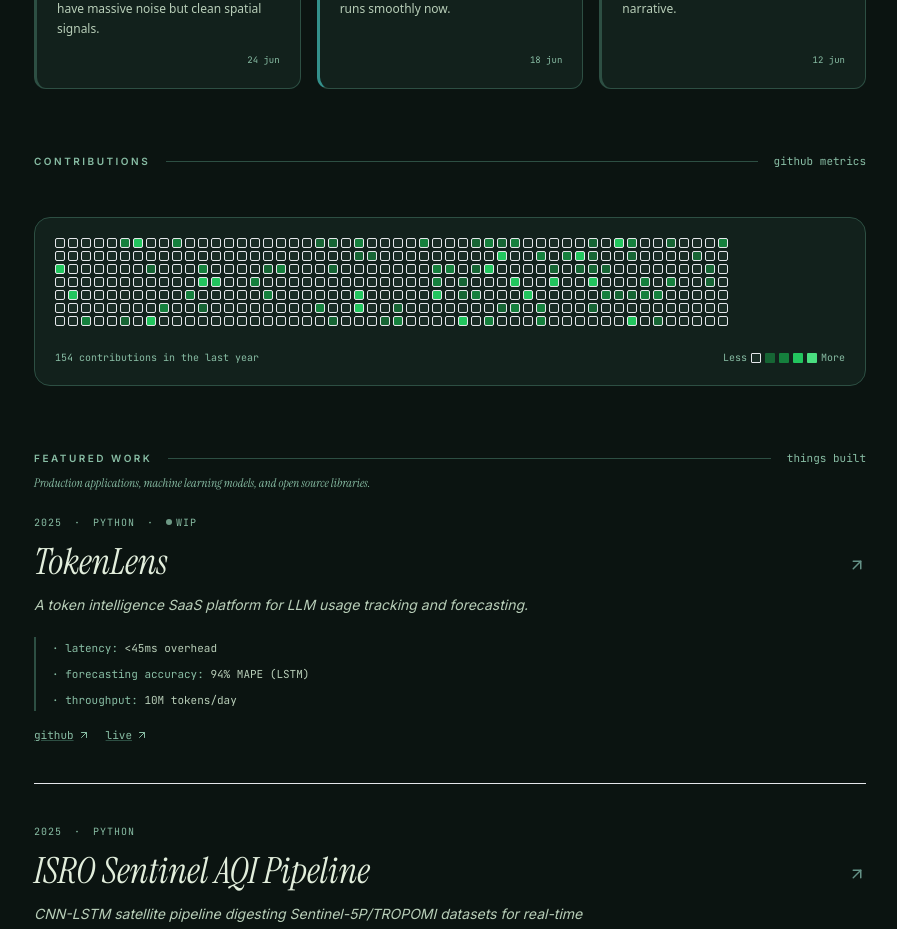
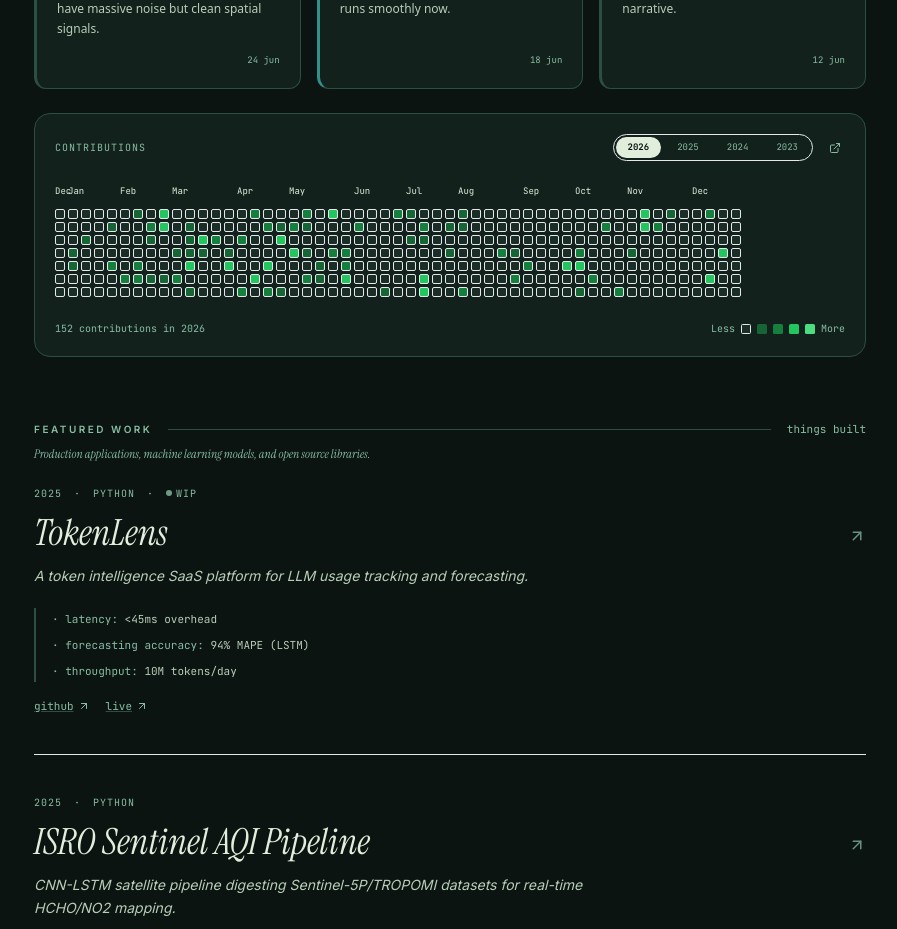
Before and after one commit to geetikavasistha-01/Geetika-s-Portfolio, a React (Vite) app in the folder frontend/: page / in a window 1280 px wide. Shown: the part 1140-2069 px from the top of the page, without its empty margins (190-1087 px from the left). Built offline with nearby package versions, Linux system fonts and the light colour scheme; no server answers; a web font is replaced by a local one.

Commit message:
feat: implement multi-year selector and precise month alignment on GitHub contribution heatmap

```diff
--- a/frontend/src/components/home/GitHubHeatmap.tsx
+++ b/frontend/src/components/home/GitHubHeatmap.tsx
@@ -4,68 +4,125 @@
 import { ExternalLink } from 'lucide-react';
 import { GitHubContributions } from '../../types';
 
-// Helper to generate 52 weeks of dummy contributions
-const generateMockContributions = (): GitHubContributions => {
+// Helper to generate contributions for a specific year
+const generateMockContributions = (year: number): GitHubContributions => {
   const weeks: GitHubContributions['weeks'] = [];
-  const today = new Date();
+  const start = new Date(year, 0, 1);
+  const end = new Date(year, 11, 31);
+
+  // Align start to the preceding Sunday
+  const startDay = start.getDay();
+  const startDate = new Date(start.getTime() - startDay * 24 * 60 * 60 * 1000);
+
+  // Align end to the succeeding Saturday
+  const endDay = end.getDay();
+  const endDate = new Date(end.getTime() + (6 - endDay) * 24 * 60 * 60 * 1000);
+
   let totalContributions = 0;
+  let currentDate = new Date(startDate);
+  let currentWeekDays: any[] = [];
 
-  for (let w = 51; w >= 0; w--) {
-    const contributionDays = [];
-    for (let d = 0; d < 7; d++) {
-      const dayOffset = (w * 7) + d;
-      const dayDate = new Date(today.getTime() - dayOffset * 24 * 60 * 60 * 1000);
-
-      // Random count with weights (more 0s, 1s, occasional 4s)
+  while (currentDate <= endDate) {
+    const isWithinYear = currentDate.getFullYear() === year;
     const rand = Math.random();
-      let contributionCount = 0;
+    let count = 0;
     let color = '0';
 
+    if (isWithinYear) {
       if (rand > 0.8) {
-        contributionCount = Math.floor(Math.random() * 3) + 1;
-        color = contributionCount.toString();
-      } else if (rand > 0.95) {
-        contributionCount = Math.floor(Math.random() * 6) + 4;
+        count = Math.floor(Math.random() * 3) + 1;
+        color = count.toString();
+      } else if (rand > 0.96) {
+        count = Math.floor(Math.random() * 6) + 4;
         color = '4';
       }
+    }
 
-      totalContributions += contributionCount;
-      contributionDays.push({
-        contributionCount,
-        date: dayDate.toISOString(),
+    totalContributions += count;
+    currentWeekDays.push({
+      contributionCount: count,
+      date: currentDate.toISOString().split('T')[0],
       color
     });
-    }
-    // Weeks should be rendered chronological
-    weeks.unshift({ contributionDays });
+
+    if (currentWeekDays.length === 7) {
+      weeks.push({ contributionDays: currentWeekDays });
+      currentWeekDays = [];
     }
 
-  return { totalContributions, weeks };
+    currentDate.setDate(currentDate.getDate() + 1);
+  }
+
+  return {
+    totalContributions,
+    weeks,
+    years: [2026, 2025, 2024, 2023]
+  };
 };
 
-const transformJogruberData = (rawData: any): GitHubContributions => {
+const transformJogruberDataForYear = (rawData: any, year: number): GitHubContributions => {
   const contributions = rawData.contributions || [];
 
-  // Get the last 364 days (52 weeks * 7 days)
-  const lastYearContributions = contributions.slice(-364);
+  // Filter for the selected year
+  const yearContributions = contributions.filter((day: any) => {
+    return new Date(day.date).getFullYear() === year;
+  });
+
+  // Sort by date ascending
+  yearContributions.sort((a: any, b: any) => a.date.localeCompare(b.date));
 
   const weeks: GitHubContributions['weeks'] = [];
   let totalContributions = 0;
 
-  for (let i = 0; i < lastYearContributions.length; i += 7) {
-    const chunk = lastYearContributions.slice(i, i + 7);
-    const contributionDays = chunk.map((day: any) => {
+  if (yearContributions.length > 0) {
+    const firstDate = new Date(yearContributions[0].date);
+    const firstDayOfWeek = firstDate.getDay();
+
+    const initialDays = [];
+    for (let i = 0; i < firstDayOfWeek; i++) {
+      initialDays.push({
+        contributionCount: 0,
+        date: new Date(firstDate.getTime() - (firstDayOfWeek - i) * 24 * 60 * 60 * 1000).toISOString().split('T')[0],
+        color: '0'
+      });
+    }
+
+    const allDays = [
+      ...initialDays,
+      ...yearContributions.map((day: any) => {
         totalContributions += day.count;
         return {
           contributionCount: day.count,
           date: day.date,
           color: day.level.toString()
         };
+      })
+    ];
+
+    for (let i = 0; i < allDays.length; i += 7) {
+      const chunk = allDays.slice(i, i + 7);
+      while (chunk.length < 7) {
+        const lastDay = new Date(chunk[chunk.length - 1].date);
+        const nextDay = new Date(lastDay.getTime() + 24 * 60 * 60 * 1000);
+        chunk.push({
+          contributionCount: 0,
+          date: nextDay.toISOString().split('T')[0],
+          color: '0'
         });
-    weeks.push({ contributionDays });
+      }
+      weeks.push({ contributionDays: chunk });
+    }
   }
 
-  return { totalContributions, weeks };
+  // Extract available unique years
+  const yearsSet = new Set<number>();
+  contributions.forEach((day: any) => {
+    const y = new Date(day.date).getFullYear();
+    if (y) yearsSet.add(y);
+  });
+  const years = Array.from(yearsSet).sort((a, b) => b - a);
+
+  return { totalContributions, weeks, years };
 };
 
 const getLevel = (color: string, count: number): number => {
@@ -91,25 +148,26 @@
 };
 
 export default function GitHubHeatmap() {
+  const [selectedYear, setSelectedYear] = useState<number>(new Date().getFullYear());
   const [hoveredDay, setHoveredDay] = useState<{ count: number; date: string } | null>(null);
 
   const { data, isLoading } = useQuery<GitHubContributions>({
-    queryKey: ['github-contributions'],
+    queryKey: ['github-contributions', selectedYear],
     queryFn: async () => {
       try {
-        const res = await api.get('/github/contributions');
+        const res = await api.get(`/github/contributions?year=${selectedYear}`);
         return res.data;
       } catch {
         try {
           const res = await fetch('https://github-contributions-api.jogruber.de/v4/geetikavasistha-01');
           const rawData = await res.json();
-          return transformJogruberData(rawData);
+          return transformJogruberDataForYear(rawData, selectedYear);
         } catch {
-          return generateMockContributions();
+          return generateMockContributions(selectedYear);
         }
       }
     },
-    initialData: generateMockContributions()
+    initialData: generateMockContributions(selectedYear)
   });
 
   const formatDate = (dateStr: string) => {
@@ -126,15 +184,81 @@
     'bg-green-400 border border-green-300/10 dark:bg-[#4ade80]'
   ];
 
+  const availableYears = data?.years && data.years.length > 0
+    ? data.years
+    : [2026, 2025, 2024, 2023];
+
   return (
     <div className="w-full mt-6 select-none relative">
       <div className="p-5 rounded-2xl border border-border bg-surface flex flex-col gap-4">
+        {/* Title & Years Row */}
+        <div className="flex items-center justify-between gap-4 mb-2 select-none">
+          <div className="flex items-center gap-3 flex-grow">
+            <span className="text-[10px] font-mono tracking-widest text-text3 uppercase">CONTRIBUTIONS</span>
+            <div className="h-px bg-border/20 flex-grow" />
+          </div>
+
+          <div className="flex items-center gap-3">
+            {/* Year selector */}
+            <div className="flex items-center gap-1 bg-surface2/30 p-0.5 rounded-full border border-border/30">
+              {availableYears.map((year) => (
+                <button
+                  key={year}
+                  onClick={() => setSelectedYear(year)}
+                  className={`px-3 py-1 text-[9px] font-mono rounded-full transition-all ${
+                    selectedYear === year
+                      ? 'bg-text1 text-bg font-bold shadow-sm'
+                      : 'text-text3 hover:text-text1'
+                  }`}
+                >
+                  {year}
+                </button>
+              ))}
+            </div>
+
+            {/* External Link */}
+            <a
+              href="https://github.com/geetikavasistha-01"
+              target="_blank"
+              rel="noopener noreferrer"
+              className="text-text3 hover:text-text1 transition-colors p-1"
+            >
+              <ExternalLink size={12} />
+            </a>
+          </div>
+        </div>
+
         {/* Heatmap Grid Container */}
         <div className="overflow-x-auto w-full pb-2">
           {isLoading ? (
-            <div className="h-[105px] w-full bg-surface2/60 animate-pulse rounded-md" />
+            <div className="h-[125px] w-full bg-surface2/60 animate-pulse rounded-md" />
           ) : (
-            <div className="flex gap-[3px] min-w-[700px]">
+            <div className="flex flex-col gap-2 min-w-[700px] relative">
+              {/* Months Row */}
+              <div className="flex relative h-4 text-[9px] text-text3/60 font-mono select-none">
+                {data?.weeks.map((week, wIdx) => {
+                  const dateStr = week.contributionDays[0]?.date;
+                  if (!dateStr) return null;
+
+                  const date = new Date(dateStr);
+                  const prevWeekDateStr = data.weeks[wIdx - 1]?.contributionDays[0]?.date;
+                  const prevMonth = prevWeekDateStr ? new Date(prevWeekDateStr).getMonth() : -1;
+                  const currentMonth = date.getMonth();
+
+                  if (currentMonth !== prevMonth) {
+                    const monthName = date.toLocaleString('en-US', { month: 'short' });
+                    return (
+                      <span key={wIdx} className="absolute" style={{ left: `${wIdx * 13}px` }}>
+                        {monthName}
+                      </span>
+                    );
+                  }
+                  return null;
+                })}
+              </div>
+
+              {/* Grid block columns */}
+              <div className="flex gap-[3px]">
                 {data?.weeks.map((week, wIdx) => (
                   <div key={wIdx} className="flex flex-col gap-[3px]">
                     {week.contributionDays.map((day, dIdx) => {
@@ -151,28 +275,29 @@
                   </div>
                 ))}
               </div>
+            </div>
           )}
         </div>
 
         {/* Heatmap Footer Legend */}
         <div className="flex justify-between items-center text-[10px] text-text3 font-mono">
           <div>
-            {data?.totalContributions} contributions in the last year
+            {data?.totalContributions} contributions in {selectedYear}
           </div>
-          <div className="flex items-center gap-1">
+          <div className="flex items-center gap-1.5">
             <span>Less</span>
-            <div className="w-2.5 h-2.5 rounded-[1px] bg-surface2 border border-border/50" />
-            <div className="w-2.5 h-2.5 rounded-[1px] bg-green-900/40 dark:bg-[#166534]" />
-            <div className="w-2.5 h-2.5 rounded-[1px] bg-green-700/60 dark:bg-[#15803d]" />
-            <div className="w-2.5 h-2.5 rounded-[1px] bg-green-500/80 dark:bg-[#22c55e]" />
-            <div className="w-2.5 h-2.5 rounded-[1px] bg-green-400 dark:bg-[#4ade80]" />
+            <div className="w-2.5 h-2.5 rounded-[1.5px] bg-surface2 border border-border/50" />
+            <div className="w-2.5 h-2.5 rounded-[1.5px] bg-green-900/40 dark:bg-[#166534]" />
+            <div className="w-2.5 h-2.5 rounded-[1.5px] bg-green-700/60 dark:bg-[#15803d]" />
+            <div className="w-2.5 h-2.5 rounded-[1.5px] bg-green-500/80 dark:bg-[#22c55e]" />
+            <div className="w-2.5 h-2.5 rounded-[1.5px] bg-green-400 dark:bg-[#4ade80]" />
             <span>More</span>
           </div>
         </div>
 
         {/* Hover Tooltip Overlay */}
         {hoveredDay && (
-          <div className="absolute top-0 right-0 bg-surface2 border border-border text-[10px] font-mono text-text1 px-2.5 py-1 rounded-md shadow-md animate-fade-in z-20">
+          <div className="absolute top-2 right-2 bg-surface2 border border-border text-[10px] font-mono text-text1 px-2.5 py-1 rounded-md shadow-md animate-fade-in z-20">
             {hoveredDay.count} contribution{hoveredDay.count !== 1 && 's'} · {formatDate(hoveredDay.date)}
           </div>
         )}
--- a/frontend/src/pages/Home.tsx
+++ b/frontend/src/pages/Home.tsx
@@ -33,10 +33,6 @@
       )}
 
       {/* 5. Contributions Heatmap */}
-      <SectionHeader
-        label="contributions"
-        rightElement={<span>github metrics</span>}
-      />
       <GitHubHeatmap />
 
       {/* 6. Featured Projects */}
--- a/frontend/src/types/index.ts
+++ b/frontend/src/types/index.ts
@@ -142,4 +142,5 @@
       color: string;
     }[];
   }[];
+  years?: number[];
 }
```
Also changed, not shown: 1 other file (tests, documents, lock files or other folders). Lines whose indentation alone changed are shown as unchanged.
